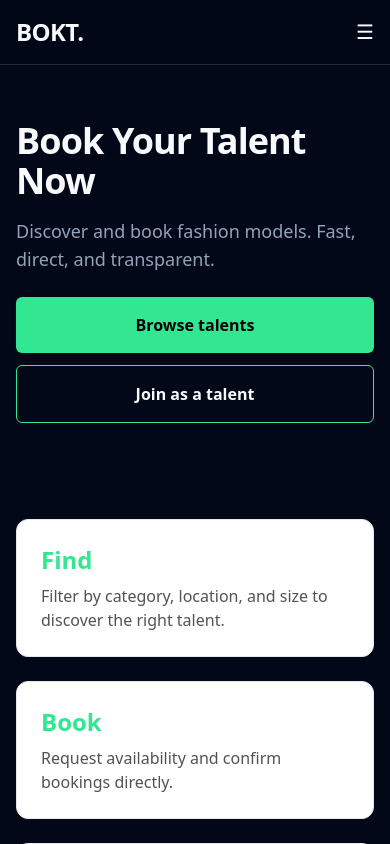
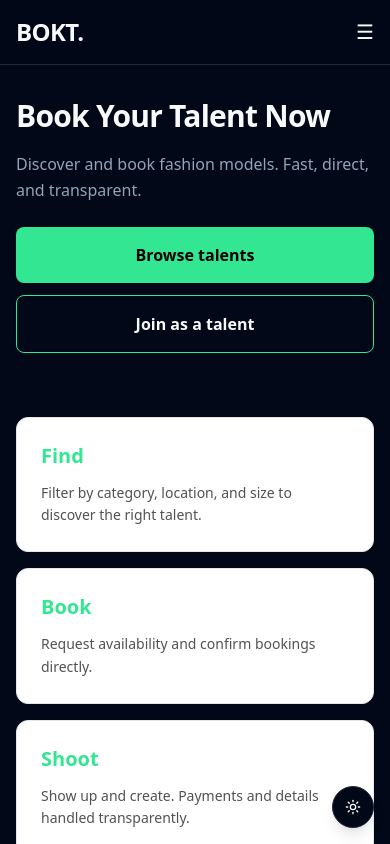
Before and after one commit to kanta-exe/bokt, a Next.js app: page / in a window 390 px wide. Shown: the top 844 px of the page. Built offline with nearby package versions, Linux system fonts and the light colour scheme; no server answers; the database is empty.

Commit message:
Improve mobile UX: Move theme toggle to floating button and enhance home page mobile styling

```diff
--- a/components/Layout.tsx
+++ b/components/Layout.tsx
@@ -42,21 +42,23 @@ export default function Layout({ children }: { children: React.ReactNode }) {
               <Link href="/models" className="py-4 text-lg font-semibold text-foreground hover:text-accent border-b border-border" onClick={() => setOpen(false)}>Models</Link>
               <Link href="/auth/model-application" className="py-4 text-lg font-semibold text-foreground hover:text-accent border-b border-border" onClick={() => setOpen(false)}>Apply</Link>
               <Link href="/how-it-works" className="py-4 text-lg font-semibold text-foreground hover:text-accent border-b border-border" onClick={() => setOpen(false)}>How it works</Link>
-              <div className="flex items-center gap-3 mt-2">
-                <ThemeToggle />
-                {!isLoading && session && (session.user as any)?.role === 'ADMIN' && (
-                  <>
-                    <Link href="/admin" className="text-sm text-accent hover:underline">Admin</Link>
-                    <button onClick={() => signOut({ callbackUrl: window.location.origin })} className="rounded-md bg-accent px-3 py-2 text-sm font-semibold text-black hover:bg-accent/90">Sign out</button>
-                  </>
-                )}
-              </div>
+              {!isLoading && session && (session.user as any)?.role === 'ADMIN' && (
+                <div className="flex flex-col gap-2 mt-2 pt-2 border-t border-border">
+                  <Link href="/admin" className="text-sm text-accent hover:underline">Admin</Link>
+                  <button onClick={() => signOut({ callbackUrl: window.location.origin })} className="rounded-md bg-accent px-3 py-2 text-sm font-semibold text-black hover:bg-accent/90">Sign out</button>
+                </div>
+              )}
             </div>
           </div>
         )}
       </header>
 
       <main className="flex-1">{children}</main>
+
+      {/* Floating theme toggle for mobile */}
+      <div className="fixed bottom-4 right-4 z-50 md:hidden">
+        <ThemeToggle />
+      </div>
 
       <footer className="border-t border-border bg-background">
         <div className="container-page py-8 text-sm text-muted-foreground">
--- a/components/ThemeToggle.tsx
+++ b/components/ThemeToggle.tsx
@@ -6,7 +6,7 @@ export function ThemeToggle() {
   return (
     <button
       onClick={() => setTheme(theme === 'dark' ? 'light' : 'dark')}
-      className="inline-flex items-center justify-center rounded-md p-2 text-sm font-medium transition-colors hover:bg-muted focus-visible:outline-none focus-visible:ring-2 focus-visible:ring-accent"
+      className="inline-flex items-center justify-center rounded-full p-3 text-sm font-medium transition-all hover:bg-muted focus-visible:outline-none focus-visible:ring-2 focus-visible:ring-accent shadow-lg bg-background border border-border hover:scale-105"
       aria-label="Toggle theme"
     >
       {theme === 'dark' ? (
--- a/pages/index.tsx
+++ b/pages/index.tsx
@@ -13,36 +13,44 @@ export default function Home({ featured, results }: Props) {
   return (
     <div>
       {/* Hero */}
-      <section className="container-page py-14 sm:py-20">
-        <h1 className="text-4xl font-extrabold tracking-tight sm:text-6xl text-foreground">Book Your Talent Now</h1>
-        <p className="mt-4 max-w-2xl text-lg text-muted-foreground">
+      <section className="container-page py-8 sm:py-14 md:py-20 px-4 sm:px-6">
+        <h1 className="text-3xl sm:text-4xl md:text-5xl lg:text-6xl font-extrabold tracking-tight text-foreground leading-tight">
+          Book Your Talent Now
+        </h1>
+        <p className="mt-4 sm:mt-6 max-w-2xl text-base sm:text-lg text-muted-foreground leading-relaxed">
           Discover and book fashion models. Fast, direct, and transparent.
         </p>
-        <div className="mt-6 flex flex-col sm:flex-row gap-3">
-          <Link href="/models" className="rounded-md bg-accent px-6 py-4 font-semibold text-black hover:bg-accent/90 transition-colors text-center min-h-[44px] flex items-center justify-center">Browse talents</Link>
-          <Link href="/auth/model-application" className="rounded-md border border-accent px-6 py-4 font-semibold text-foreground hover:bg-accent hover:text-black transition-colors text-center min-h-[44px] flex items-center justify-center">Join as a talent</Link>
+        <div className="mt-6 sm:mt-8 flex flex-col sm:flex-row gap-3 sm:gap-4">
+          <Link href="/models" className="rounded-lg bg-accent px-6 py-4 font-semibold text-black hover:bg-accent/90 transition-colors text-center min-h-[48px] flex items-center justify-center text-base">
+            Browse talents
+          </Link>
+          <Link href="/auth/model-application" className="rounded-lg border border-accent px-6 py-4 font-semibold text-foreground hover:bg-accent hover:text-black transition-colors text-center min-h-[48px] flex items-center justify-center text-base">
+            Join as a talent
+          </Link>
         </div>
       </section>
 
 
       {/* 3-step explainer */}
-      <section className="container-page grid gap-6 py-10 grid-cols-1 sm:grid-cols-3">
+      <section className="container-page px-4 sm:px-6">
+        <div className="grid gap-4 sm:gap-6 py-8 sm:py-12 grid-cols-1 sm:grid-cols-2 lg:grid-cols-3">
           {[
             { title: "Find", desc: "Filter by category, location, and size to discover the right talent." },
             { title: "Book", desc: "Request availability and confirm bookings directly." },
             { title: "Shoot", desc: "Show up and create. Payments and details handled transparently." },
           ].map((s) => (
-          <div key={s.title} className="rounded-xl border bg-white p-6">
-            <div className="text-2xl font-bold text-accent">{s.title}</div>
-            <p className="mt-2 text-neutral-600">{s.desc}</p>
+            <div key={s.title} className="rounded-xl border bg-white p-6 sm:p-8 shadow-sm hover:shadow-md transition-shadow">
+              <div className="text-xl sm:text-2xl font-bold text-accent mb-3">{s.title}</div>
+              <p className="text-sm sm:text-base text-neutral-600 leading-relaxed">{s.desc}</p>
             </div>
           ))}
+        </div>
       </section>
 
       {/* Talent grid */}
-      <section className="container-page pb-16">
-        <div className="mb-4 flex items-center justify-between">
-          <h2 className="text-xl font-semibold text-foreground">Talents</h2>
+      <section className="container-page px-4 sm:px-6 pb-16">
+        <div className="mb-6 sm:mb-8 flex items-center justify-between">
+          <h2 className="text-xl sm:text-2xl font-semibold text-foreground">Talents</h2>
           <div className="text-sm text-muted-foreground">{results?.length || 0} results</div>
         </div>
         <div className="grid grid-cols-1 gap-4 sm:grid-cols-2 md:grid-cols-3 lg:grid-cols-4 xl:grid-cols-5">
```
Lines whose indentation alone changed are shown as unchanged.
